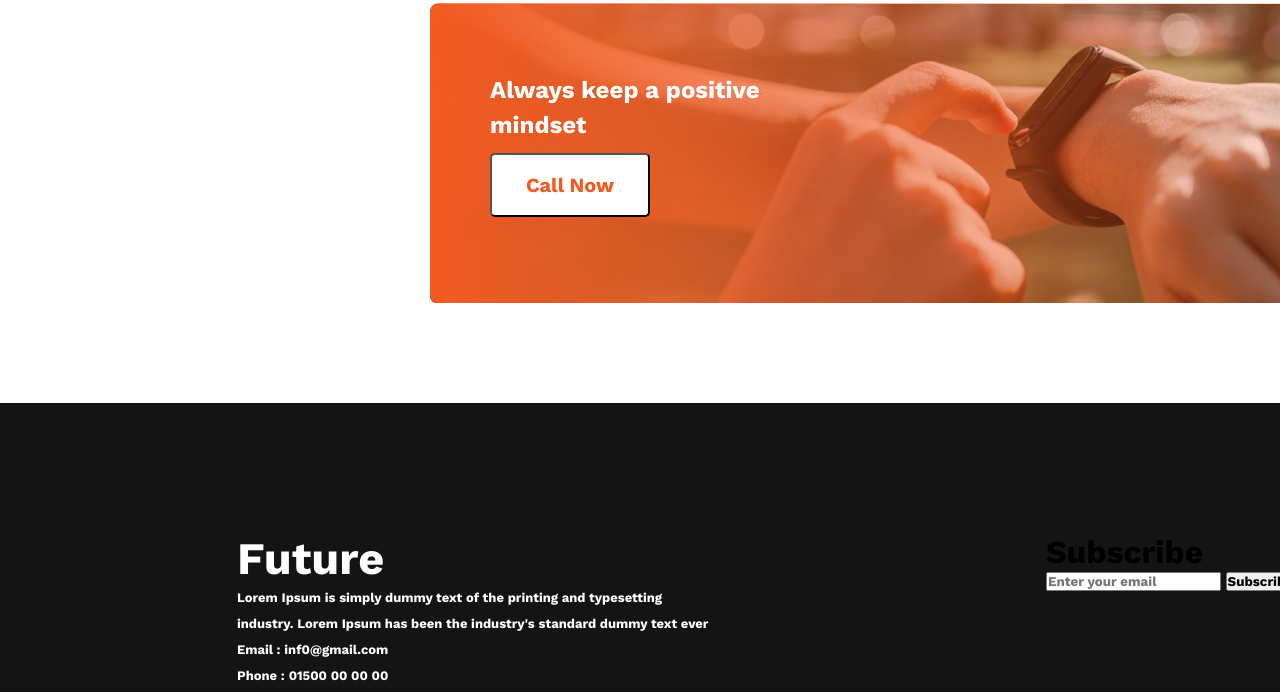
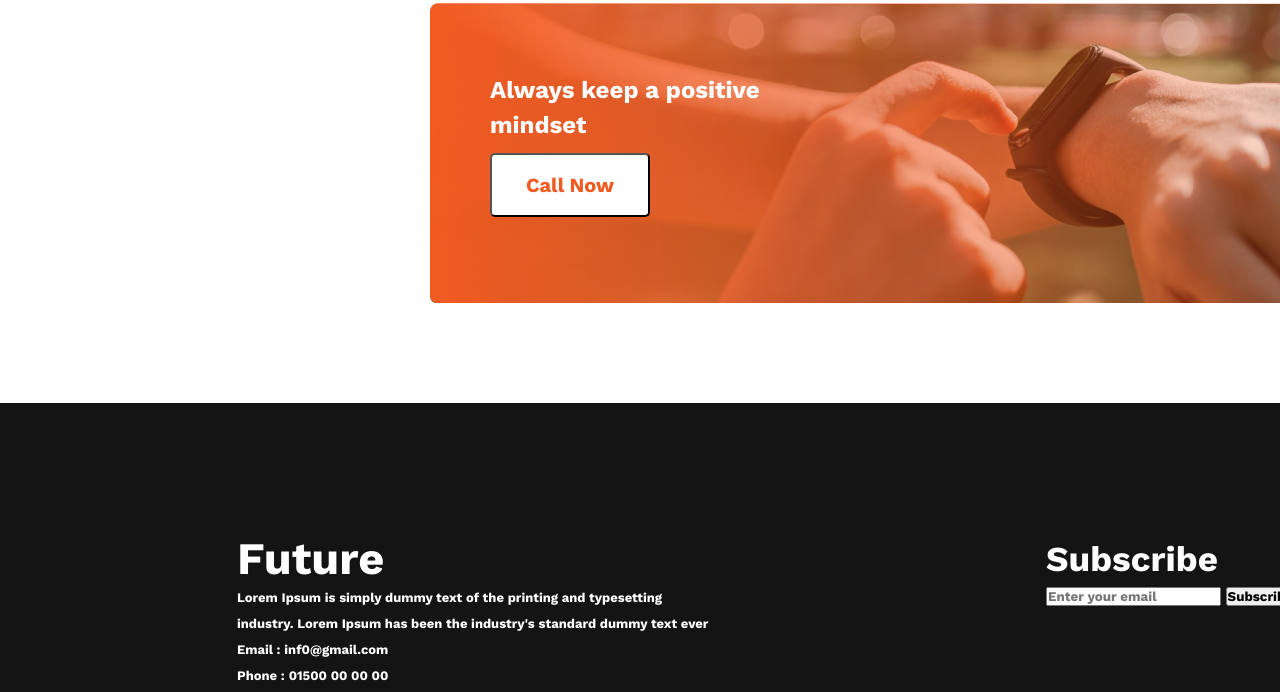
Before and after one commit to 123Somrat/Protfolio-Website, a plain HTML site: page index.html in a window 1280 px wide. Shown: the part 2207-2899 px from the top of the page. Drawn offline with nearby package versions, Linux system fonts and the light colour scheme.

Commit message:
add css on tittle classs

```diff
--- a/Styles/style.css
+++ b/Styles/style.css
@@ -192,3 +192,9 @@
      height:204px;
      margin:130px 229px 243px 0px;
 }
+.tittle{
+     font-weight: 500px;
+     font-size: 35px;
+     line-height: 53px;
+     color: #FFFFFF;
+}
```
